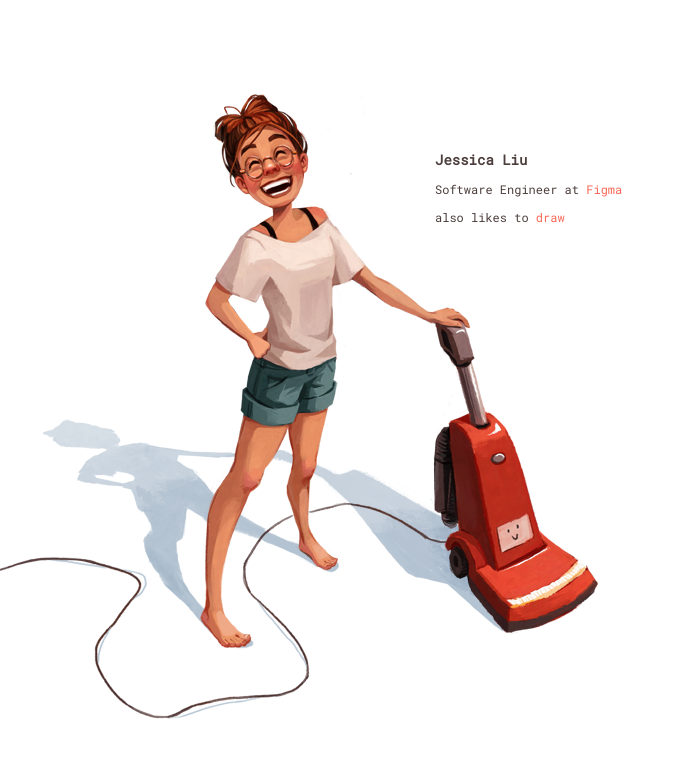
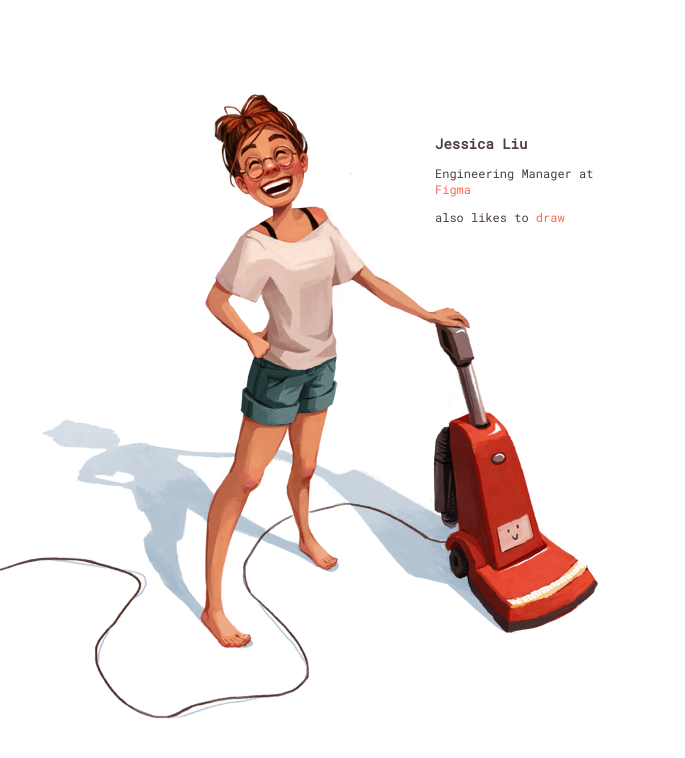
Before and after one commit to jessicaliu/jessicaliu.github.io, a plain HTML site: page index.html in a window 1280 px wide. Shown: the whole page, without its empty margins (0-685 px from the left). Drawn offline with Linux system fonts and the light colour scheme.

Commit message:
Update index.html

```diff
--- a/index.html
+++ b/index.html
@@ -96,7 +96,7 @@ p {
 	<img src='bg.png' class='bg' />
 	<div class='inner'>
 		<h1>Jessica Liu</h1>
-		<p>Software Engineer at <a href='https://www.figma.com' target='_blank'>Figma</a></p>
+		<p>Engineering Manager at <a href='https://www.figma.com' target='_blank'>Figma</a></p>
 		<p>also likes to <a href='https://jeliumon.tumblr.com' target='_blank'>draw</a></p>
 	</div>
 </div>
```
